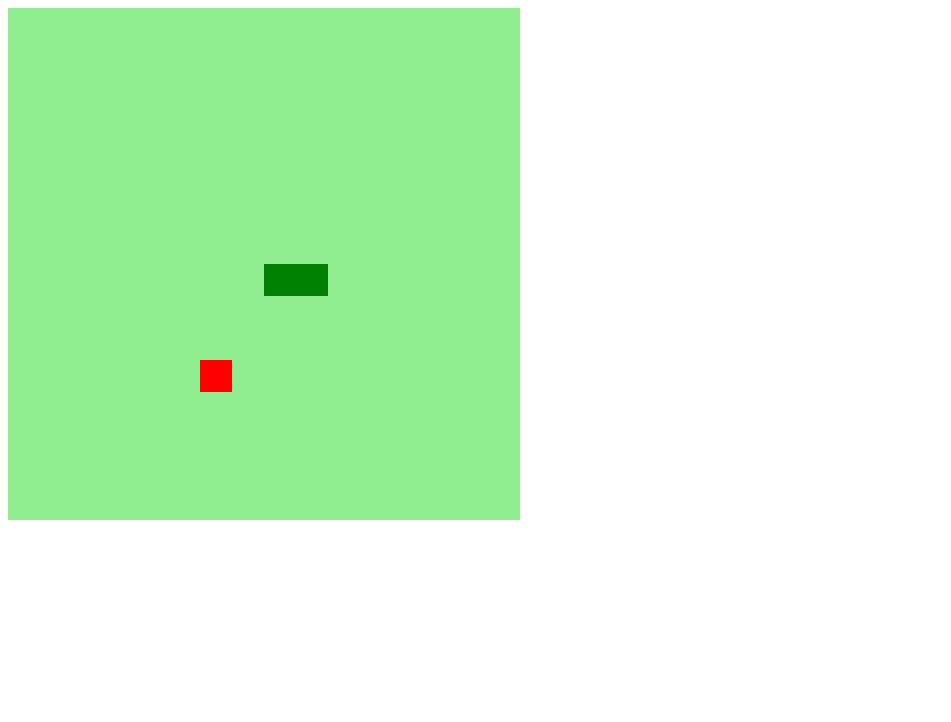
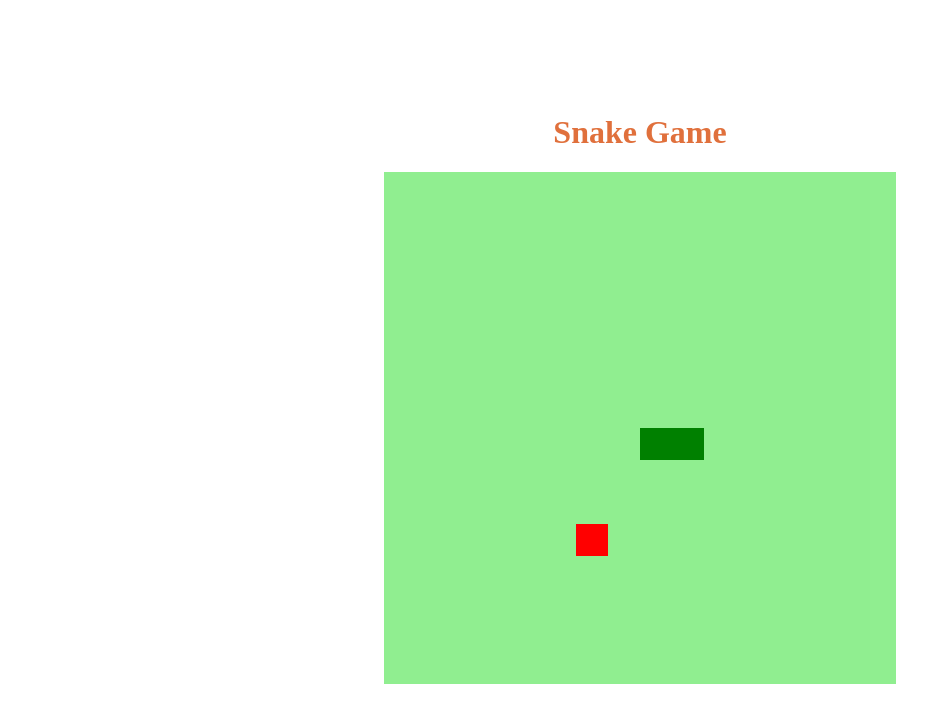
Before and after one commit to PriscilaNetto/jogo_cobra, a plain HTML site: page index.html in a window 1280 px wide. Shown: the whole page, without its empty margins (0-951 px from the left). Drawn offline with Linux system fonts and the light colour scheme.

Commit message:
estilização do jogo usando css

```diff
--- a/index.html
+++ b/index.html
@@ -9,6 +9,7 @@
     <title>Snake Game</title>
   </head>
   <body>
+    <h1>Snake Game</h1>
     <canvas id="snake" width="512" height="512"></canvas>
   </body>
 </html>
--- a/style.css
+++ b/style.css
@@ -0,0 +1,9 @@
+body {
+  height: 95vh;
+  width: 95;
+  display: flex;
+  justify-content: center;
+  align-items: center;
+  flex-direction: column;
+  color: rgba(216, 74, 8, 0.788);
+}
```
